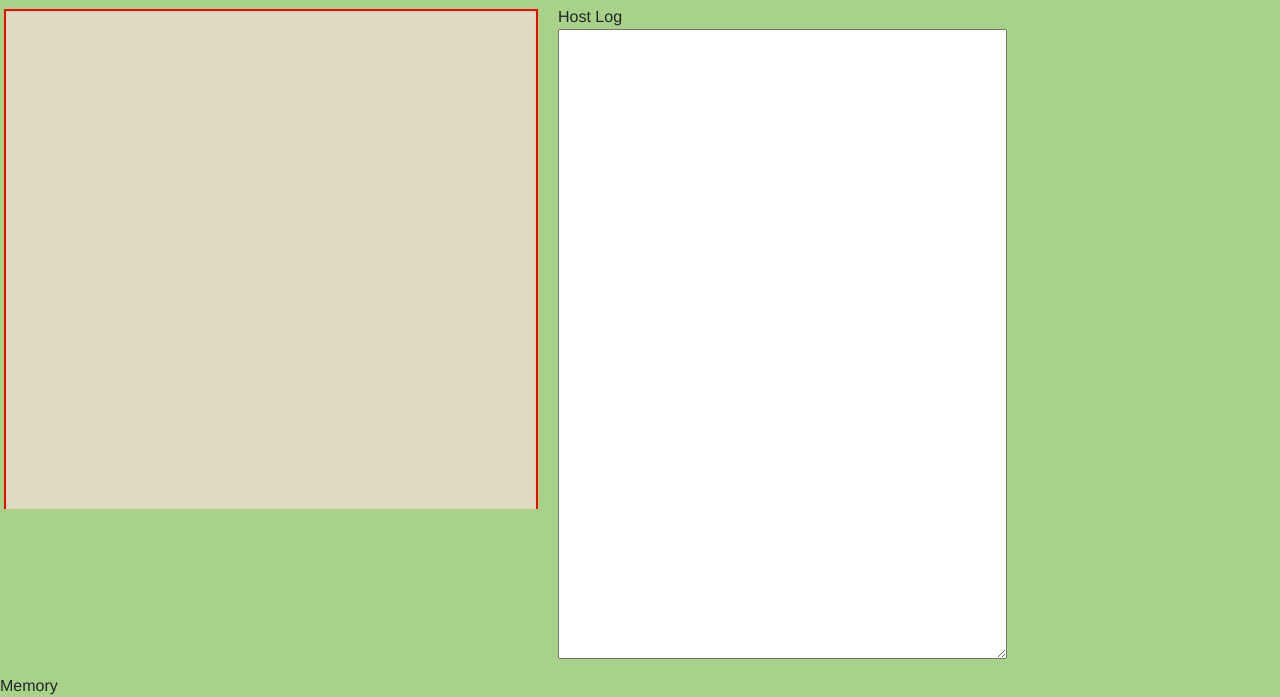
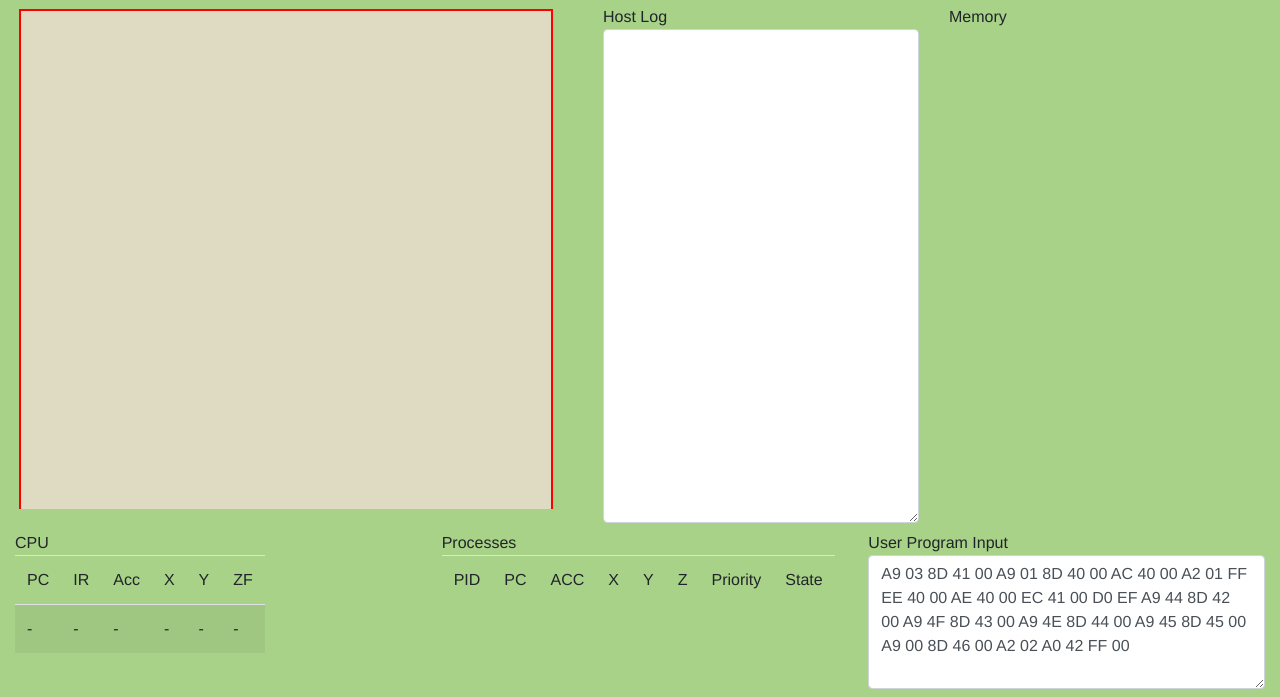
Before and after one commit to sstone2423/MelonOS, a plain HTML site: page index.html in a window 1280 px wide. Shown: the part 131-828 px from the top of the page. Drawn offline with nearby package versions, Linux system fonts and the light colour scheme.

Commit message:
Prettied up the UI. Still needs some color changes but everything is now in the fold

```diff
--- a/index.html
+++ b/index.html
@@ -81,37 +81,47 @@
                                 </li>
                         </ul>
                 </nav>
+                <div class="container-fluid">
+                        <div class="row">
+                                <div class="col-sm">
                                         <div id="divConsole">
                                                 <canvas id="display" width="530px" height="5000px" tabindex="3"></canvas>
                                         </div>
-
+                                </div>
+                                <div class="col-sm">
                                         <div id="divLog">
                                                 <label>
                                                         Host Log
                                                         <br>
                                                         <textarea name="taHostLog"
+                                                                class="form-control"
                                                                 id="taHostLog"
-                                        rows="26"
+                                                                rows="20"
                                                                 cols="48"
                                                         ></textarea>
                                                 </label>
                                         </div>
-
+                                </div>
+                                <div class="col-sm">
                                         <div id="divMemory">
                                                 <label>
                                                         Memory
                                                         <br>
-                                <table id="tableMemory">
+                                                        <table id="tableMemory" class="table table-striped">
                                                                 <tbody></tbody>
                                                         </table>
                                                 </label>
                                         </div>
 
+                                </div>
+                        </div>
+                        <div class="row">
+                                <div class="col-sm">
                                         <div id="divCPU">
                                                 <label>
                                                         CPU
                                                         <br>
-                                <table id="tableCPU">
+                                                        <table id="tableCPU" class="table table-striped">
                                                                 <thead>
                                                                         <tr>
                                                                                 <td>PC</td>
@@ -124,23 +134,24 @@
                                                                 </thead>
                                                                 <tbody>
                                                                         <tr>
-                                                        <td>0</td>
-                                                        <td>0</td>
-                                                        <td>0</td>
-                                                        <td>0</td>
-                                                        <td>0</td>
-                                                        <td>0</td>
+                                                                                <td>-</td>
+                                                                                <td>-</td>
+                                                                                <td>-</td>
+                                                                                <td>-</td>
+                                                                                <td>-</td>
+                                                                                <td>-</td>
                                                                         </tr>
                                                                 </tbody>
                                                         </table>
                                                 </label>
                                         </div>
-
+                                </div>
+                                <div class="col-sm">
                                         <div id="divProcess">
                                                 <label>
                                                         Processes
                                                         <br>
-                                <table id="tableProcesses">
+                                                        <table id="tableProcesses" class="table table-striped">
                                                                 <thead>
                                                                         <tr>
                                                                                 <td>PID</td>
@@ -158,16 +169,22 @@
                                                         </table>
                                                 </label>
                                         </div>
+                                </div>
+                                <div class="col-sm">
                                         <div id="divUserProgramInput">
                                                 <label>
                                                         User Program Input
                                                         <br>
                                                         <textarea name="taProgramInput"
-                                        id  ="taProgramInput"
-                                        rows="8"
+                                                                class="form-control"
+                                                                id="taProgramInput"
+                                                                rows="5"
                                                                 cols="48"
                                                         >A9 03 8D 41 00 A9 01 8D 40 00 AC 40 00 A2 01 FF EE 40 00 AE 40 00 EC 41 00 D0 EF A9 44 8D 42 00 A9 4F 8D 43 00 A9 4E 8D 44 00 A9 45 8D 45 00 A9 00 8D 46 00 A2 02 A0 42 FF 00</textarea>
                                                 </label>
+                                        </div>
+                                </div>
+                        </div>
                 </div>
         </div>
 
--- a/tsos.css
+++ b/tsos.css
@@ -65,14 +65,10 @@ canvas {
   margin:4px;
   width:550px;
   height:500px;
-  float:left;
   overflow:auto;
 }
 
-#divLog {
-  margin-left:520px;
+#divMemory {
+  height: 500px;
+  overflow-y:scroll;
 }
-
-#divUserProgramInput {
-  margin-left:520px;
-}
```
Lines whose indentation alone changed are shown as unchanged.
